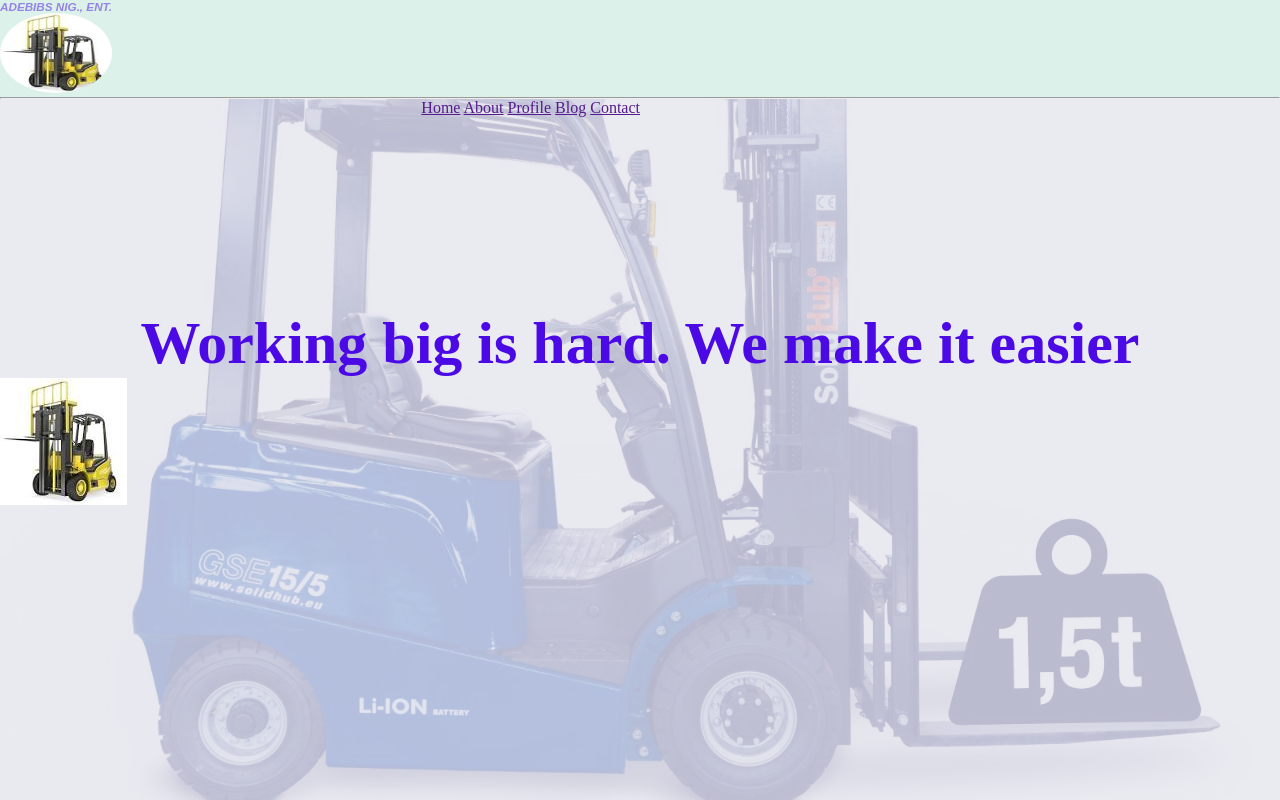
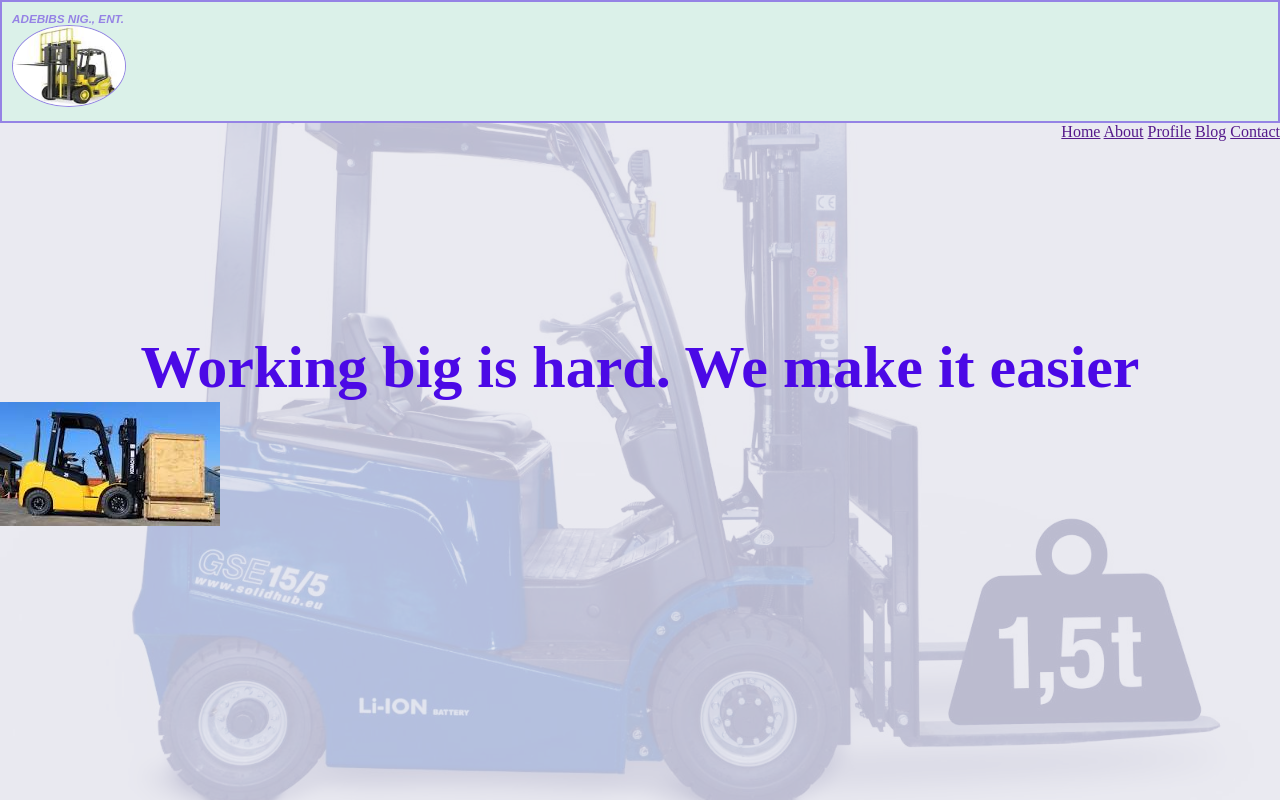
Before and after one commit to Hardeyshorla/Adebibs-website, a plain HTML site: page index.html in a window 1280 px wide. Drawn offline with Linux system fonts and the light colour scheme.

Commit message:
edited file

```diff
--- a/index.html
+++ b/index.html
@@ -17,9 +17,6 @@
                 <img src="./images/forklifts/image4.jpg" alt=""></a>
             </div>
         </div>
-    <hr >
-
-
         <div class="links">
             <a  href="" target="_blank">Home</a>
             <a  href=""target="_blank">About</a>
@@ -28,11 +25,12 @@
             <a  href=""target="_blank">Contact</a>
         </div>
 
+        <div>
             <div class="name">
                 <h2>Working big is hard. We make it easier</h2>
             </div>
             <div class="com.-image">
-            <img src="./images/forklifts/image4.jpg" alt=""></a>
+                <img src="./images/forklifts/image2.jpg" alt=""></a>
             </div>
         </div>
     </body>
--- a/style.css
+++ b/style.css
@@ -11,9 +11,14 @@ body{
     background-repeat: no-repeat;
     background-size: cover;
     background-blend-mode: soft-light;
+
 }
 
 .container{
+    padding: 10px;
+    width: 200;
+    height: 100;
+    border: 2px solid;
     overflow: hidden;
     font-size: 1em;
     font-family: Arial, Helvetica, sans-serif;
@@ -22,6 +27,7 @@ body{
     }
 
 .user-name{
+
     text-align: left;
     font-size: 10px;
     font-style: oblique;
@@ -29,21 +35,21 @@ body{
 
 }
 .user-image img{
+    border: 1px solid;
     width: 7em;
     height: 5em;
     border-radius: 100%;
     padding:(3em 0);
-    text-align: center;
+
 
 
 }
 
 
 .links{
-
     font-size: medium;
     text-align: right;
-    margin-right: 50%;
+
 }
 
 
@@ -58,10 +64,10 @@ body{
 
 }
 
-.com.-image {
+.com.-image img{
+    border: 2px solid rgb(45, 211, 45);
     width: 7em;
     height: 5em;
     border-radius: 100%;
-
-    text-align: center;
+    margin-right: 10px;
 }
```
Lines whose indentation alone changed are shown as unchanged.
